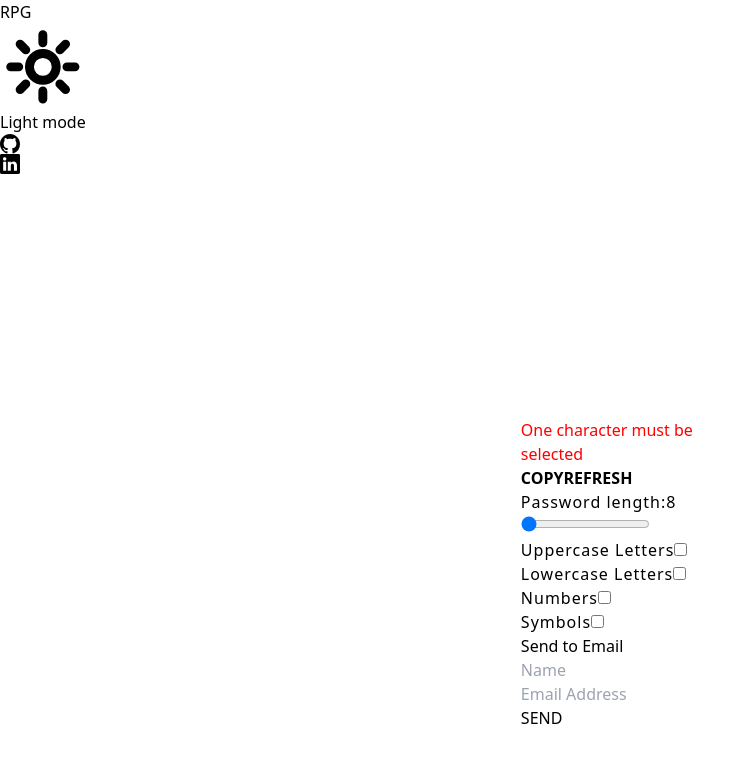
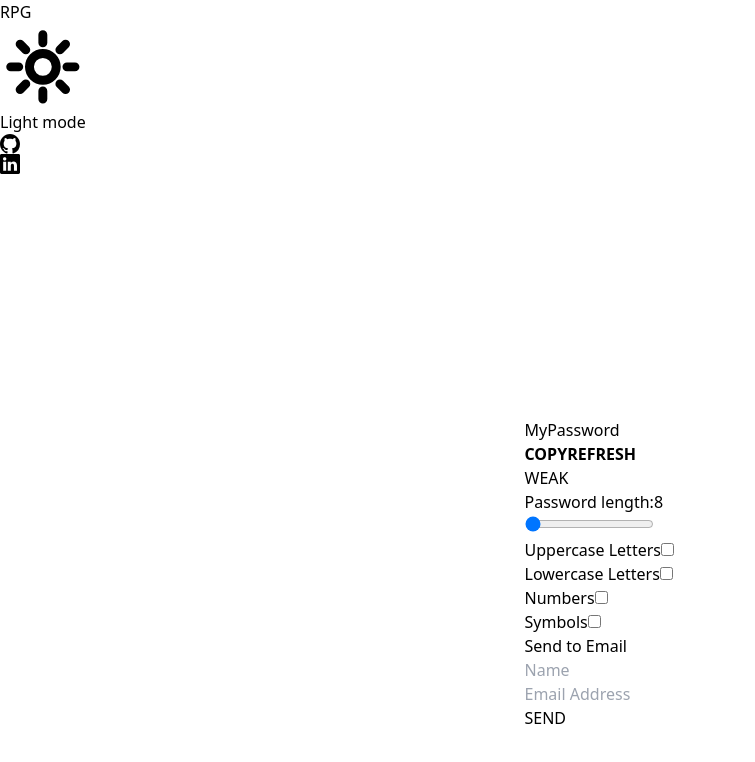
Before and after one commit to hemantDwivedi/password-generator-tool, a React (Vite) app in the folder ui/password-generator-tool/: page / in a window 1280 px wide. Shown: the top 762 px of the page, without its empty margins (0-755 px from the left). Built offline with nearby package versions, Linux system fonts and the light colour scheme.

Commit message:
improve UI experience

```diff
--- a/ui/password-generator-tool/src/components/Generate.jsx
+++ b/ui/password-generator-tool/src/components/Generate.jsx
@@ -11,7 +11,7 @@ const Generate = () => {
     const [number, setNumber] = useState(false)
     const [specialCharacter, setSpecialCharacter] = useState(false)
     const [passwordLength, setPasswordLength] = useState(8)
-    const [generatedPassword, setGeneratedPassword] = useState('')
+    const [generatedPassword, setGeneratedPassword] = useState('MyPassword')
     const [suggestedPassword, setSuggestedPassword] = useState("");
     const [sendToEmail, setSendToEmail] = useState(false)
     const [recipientEmail, setRecipientEmail] = useState('')
@@ -117,9 +117,10 @@ const Generate = () => {
             <div className="container">
                 <div className="flex justify-center items-center">
                     <div className="lg:w-5/12">
-                        <div className="flex justify-between py-2 px-3" style={{ "width": "80%" }}>
-                            <div className="truncate select-all" style={settings > 0 ? { fontSize: "18px", maxWidth: "350px" } : { color: "red" }}>{settings > 0 ? generatedPassword : 'One character must be selected'}</div>
-                            <div className="flex gap-3">
+                        <div className="text-green-900 mb-3 font-extrabold text-5xl">
+                            {generatedPassword}
+                        </div>
+                        {/* <div className="flex gap-3">
                                 {settings == 4 && (
                                     <label className="my-auto font-bold bg-success px-2 py-1 rounded-3 text-white" style="font-size: 10px;">VERY STRONG</label>
                                 )}
@@ -132,26 +133,28 @@ const Generate = () => {
                                 {settings == 1 && (
                                     <label className="my-auto bg-danger px-2 py-1 rounded-3 font-bold" style="font-size: 10px; color: white;">POOR</label>
                                 )}
-                            </div>
-                        </div>
-                        <div className="flex gap-3">
+                            </div> */}
+                        <div className="flex gap-3 mt-5">
                             <CopyToClipboard
                                 text={passwordToCopy}
                                 onCopy={onCopyPassword}
                             >
-                                <button className="rounded-full shadow px-4 py-1 bg-green-700 text-black">
+                                <button className="rounded-full shadow px-4 py-1 bg-green-700 text-black hover:bg-green-800">
                                     <strong>{copy}</strong>
                                 </button>
                             </CopyToClipboard>
                             <button
-                                className="rounded-full shadow px-4 py-1 bg-green-700 text-black"
+                                className="rounded-full shadow px-4 py-1 bg-green-700 text-black hover:bg-green-800"
                                 onClick={() => refreshPassword()}
                             >
                                 <strong>REFRESH</strong>
                             </button>
+                            <div className="px-4 py-1 bg-green-700 text-black font-bold rounded-full">
+                                WEAK
+                            </div>
                         </div>
                     </div>
-                    <div className="mt-4">
+                    <div className="lg:w-4/12 mt-4">
                         {
                             settings > 0 && settings < 4 &&
                             <div className="flex justify-start gap-2 my-3">
@@ -174,8 +177,14 @@ const Generate = () => {
                             <label>Password length:</label>
                             <label>{passwordLength}</label>
                         </div>
-                        <div className="mb-4">
-                            <input
+                        <div className="mb-5">
+                        <input
+                        type="range"
+                        min="8" max="24" value={passwordLength}
+                        className="w-full h-1 accent-green-700 bg-gray-200 rounded-lg appearance-none cursor-pointer dark:bg-slate-800"
+                        onChange={(e) => setPasswordLength(e.target.value)}
+                        />
+                            {/* <input
                                 className="w-full"
                                 type="range"
                                 min="8"
@@ -183,7 +192,7 @@ const Generate = () => {
                                 name="passwordLength"
                                 value={passwordLength}
                                 onChange={(e) => setPasswordLength(e.target.value)}
-                            />
+                            /> */}
                         </div>
                         <div className="text-lg gap-y-3 grid">
                             <div className="border-2 p-3 border-gray-800 rounded-3xl">
@@ -227,10 +236,10 @@ const Generate = () => {
                             </div>
                         </div>
                         <div className="mt-4">
-                            <p className="border-b w-28 border-green-700 pb-1 mb-4">Send to Email</p>
+                            <p className="font-bold border-b w-28 border-green-700 pb-1 mb-4">Send to Email</p>
                             <div className="">
                                 <input
-                                    className="bg-slate-900 border-0 p-2 rounded-md w-full"
+                                    className="bg-slate-900 border-0 p-2 rounded-md w-full mb-4"
                                     type="text"
                                     placeholder='Name'
                                     name="recipientName"
@@ -244,7 +253,7 @@ const Generate = () => {
                             </div>
                             <div>
                                 <input
-                                    className="bg-slate-900 border-0 p-2 rounded-md "
+                                    className="bg-slate-900 border-0 p-2 rounded-md w-full mb-4"
                                     type="email"
                                     placeholder="Email Address"
                                     name="recipientEmail"
@@ -258,7 +267,7 @@ const Generate = () => {
                             </div>
                             <div>
                                 <button
-                                    className='rounded-md shadow px-4 py-2 bg-green-700 text-black font-bold'
+                                    className='rounded-md shadow px-4 py-2 bg-green-700 text-black font-bold hover:bg-green-800'
                                     onClick={() => sendToEmail()}>
                                     SEND
                                 </button>
--- a/ui/password-generator-tool/src/components/Header.jsx
+++ b/ui/password-generator-tool/src/components/Header.jsx
@@ -3,7 +3,7 @@ const Header = () => {
         <div>
             <nav className="fixed top-0 left-0 w-full z-50 py-4">
                 <div className="container-fluid px-4 mx-auto flex justify-between items-center">
-                    <p className="font-bold text-xl">RPG</p>
+                    <p className="font-bold text-2xl">RPG</p>
                     <button className="flex items-center gap-1 border-2 border-green-700 hover:bg-green-700 text-green-700 hover:text-black font-medium py-2 px-4 rounded-full shadow-sm">
                         <svg xmlns="http://www.w3.org/2000/svg" fill="none" viewBox="0 0 24 24" strokeWidth="2.5" stroke="currentColor" className="h-5 w-5" aria-hidden="true">
                             <path strokeLinecap="round" strokeLinejoin="round" d="M12 3v2.25m6.364.386-1.591 1.591M21 12h-2.25m-.386 6.364-1.591-1.591M12 18.75V21m-4.773-4.227-1.591 1.591M5.25 12H3m4.227-4.773L5.636 5.636M15.75 12a3.75 3.75 0 1 1-7.5 0 3.75 3.75 0 0 1 7.5 0Z" />
--- a/ui/password-generator-tool/src/css/generate.css
+++ b/ui/password-generator-tool/src/css/generate.css
@@ -1,7 +1,3 @@
-label{
-  letter-spacing: 1px;
-}
-
 .center-div {
     height: 100vh;
     display: flex;
```
